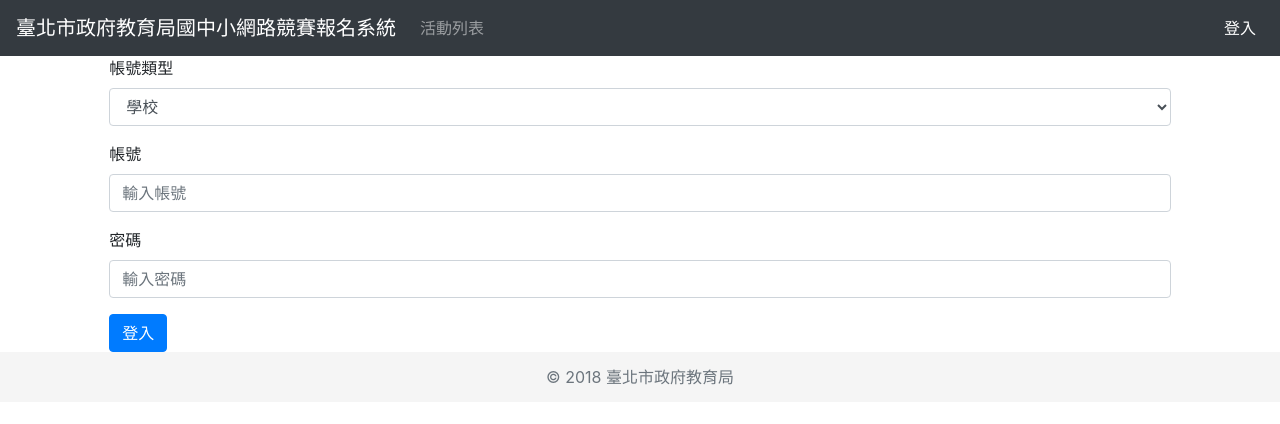
After one commit to fosstp/contesttp, a Python web app: template tp_contest/templates/login.jinja2 in a window 1280 px wide. The commit adds this page. Shown: the top 424 px of the page. Run offline with Jinja, Linux system fonts and the light colour scheme; the template is opened without the code that fills it, so the values that code supplies are empty; some libraries are stand-ins or nearby versions.

Commit message:
完成前台 bs4 樣板架構與 login 畫面

```diff
--- a/tp_contest/__init__.py
+++ b/tp_contest/__init__.py
@@ -18,5 +18,6 @@ def main(global_config, **settings):
 
     config.add_static_view('static', 'static', cache_max_age=3600)
     config.add_route('home', '/')
+    config.add_route('login', '/login')
     config.scan()
     return config.make_wsgi_app()
--- /dev/null
+++ b/tp_contest/templates/base.jinja2
@@ -0,0 +1,39 @@
+<!DOCTYPE html>
+<html lang="zh-Hant-TW">
+  <head>
+    <meta charset="utf-8">
+    <meta name="viewport" content="width=device-width, initial-scale=1, shrink-to-fit=no">
+    <link rel="stylesheet" href="https://stackpath.bootstrapcdn.com/bootstrap/4.1.1/css/bootstrap.min.css" integrity="sha384-WskhaSGFgHYWDcbwN70/dfYBj47jz9qbsMId/iRN3ewGhXQFZCSftd1LZCfmhktB" crossorigin="anonymous">
+    <title>臺北市政府教育局國中小網路競賽報名系統</title>
+  </head>
+  <body>
+    <nav class="navbar navbar-expand-md navbar-dark bg-dark">
+      <a class="navbar-brand" href="{{ request.route_url('home') }}">臺北市政府教育局國中小網路競賽報名系統</a>
+      <button class="navbar-toggler" type="button" data-toggle="collapse" data-target="#navbarNavDropdown" aria-controls="navbarNavDropdown"
+        aria-expanded="false" aria-label="Toggle navigation">
+        <span class="navbar-toggler-icon"></span>
+      </button>
+      <div class="collapse navbar-collapse" id="navbarNavDropdown">
+        <ul class="navbar-nav">
+          <li class="nav-item">
+            <a class="nav-link" href="#">活動列表</a>
+          </li>
+        </ul>
+        <ul class="navbar-nav ml-auto">
+          <li class="nav-item{% block login_nav %}{% endblock login_nav %}">
+            <a class="nav-link" href="{{ request.route_url('login') }}">登入</a>
+          </li>
+        </ul>
+      </div>
+    </nav>
+    {% block content %}{% endblock content%}
+    <footer style="background-color: #f5f5f5; text-align: center; height: 50px; line-height: 50px; vertical-align: middle;">
+      <div class="container">
+        <span class="text-muted">&copy; 2018 臺北市政府教育局</span>
+      </div>
+    </footer>
+    <script src="https://code.jquery.com/jquery-3.3.1.slim.min.js" integrity="sha384-q8i/X+965DzO0rT7abK41JStQIAqVgRVzpbzo5smXKp4YfRvH+8abtTE1Pi6jizo" crossorigin="anonymous"></script>
+    <script src="https://cdnjs.cloudflare.com/ajax/libs/popper.js/1.14.3/umd/popper.min.js" integrity="sha384-ZMP7rVo3mIykV+2+9J3UJ46jBk0WLaUAdn689aCwoqbBJiSnjAK/l8WvCWPIPm49" crossorigin="anonymous"></script>
+    <script src="https://stackpath.bootstrapcdn.com/bootstrap/4.1.1/js/bootstrap.min.js" integrity="sha384-smHYKdLADwkXOn1EmN1qk/HfnUcbVRZyYmZ4qpPea6sjB/pTJ0euyQp0Mk8ck+5T" crossorigin="anonymous"></script>
+    </body>
+</html>
--- a/tp_contest/templates/home.jinja2
+++ b/tp_contest/templates/home.jinja2
@@ -1 +1,4 @@
-Hello, {{ project }}.
+{% extends "base.jinja2" %}
+{% block content %}
+報名首頁
+{% endblock content%}
--- /dev/null
+++ b/tp_contest/templates/login.jinja2
@@ -0,0 +1,26 @@
+{% extends "base.jinja2" %}
+{% block login_nav %} active{% endblock login_nav%}
+{% block content %}
+<div class="row">
+  <div class="col-sm-10 offset-sm-1">
+    <form action="" method="post">
+      <div class="form-group">
+        <label for="account_type">帳號類型</label>
+        <select class="form-control" id="account_type">
+          <option value="school">學校</option>
+          <option value="manager">管理者</option>
+        </select>
+      </div>
+      <div class="form-group">
+        <label for="account">帳號</label>
+        <input type="text" class="form-control" id="account" placeholder="輸入帳號">
+      </div>
+      <div class="form-group">
+        <label for="password">密碼</label>
+        <input type="password" class="form-control" id="password" placeholder="輸入密碼">
+      </div>
+      <button type="submit" class="btn btn-primary">登入</button>
+    </form>
+  </div>
+</div>
+{% endblock content%}
--- a/tp_contest/views.py
+++ b/tp_contest/views.py
@@ -3,4 +3,8 @@ from pyramid.view import view_config
 
 @view_config(route_name='home', renderer='templates/home.jinja2')
 def home_view(request):
-    return {'project': 'tp_contest'}
+    return {}
+
+@view_config(route_name='login', renderer='templates/login.jinja2')
+def login_view(request):
+    return {}
```
